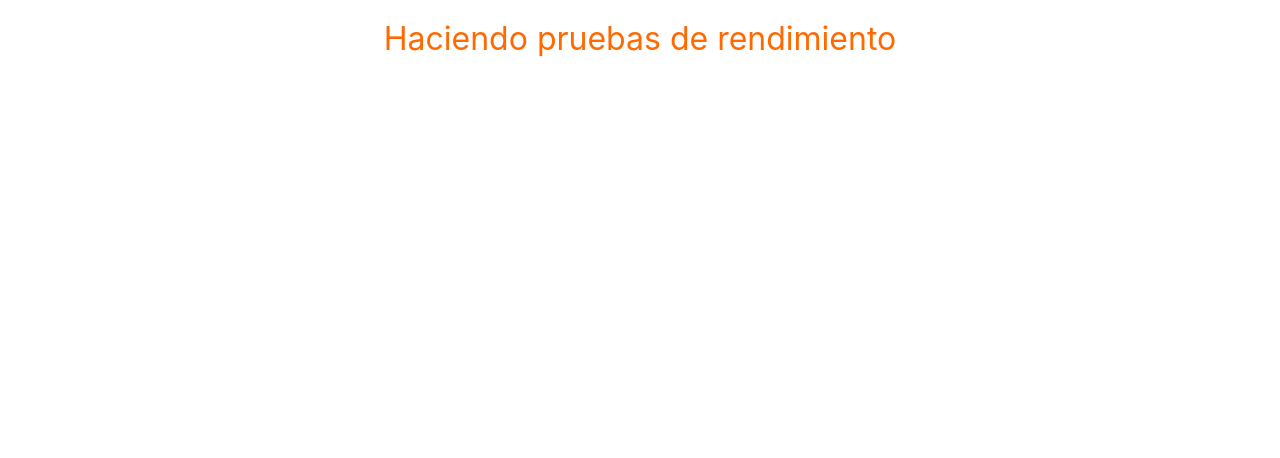
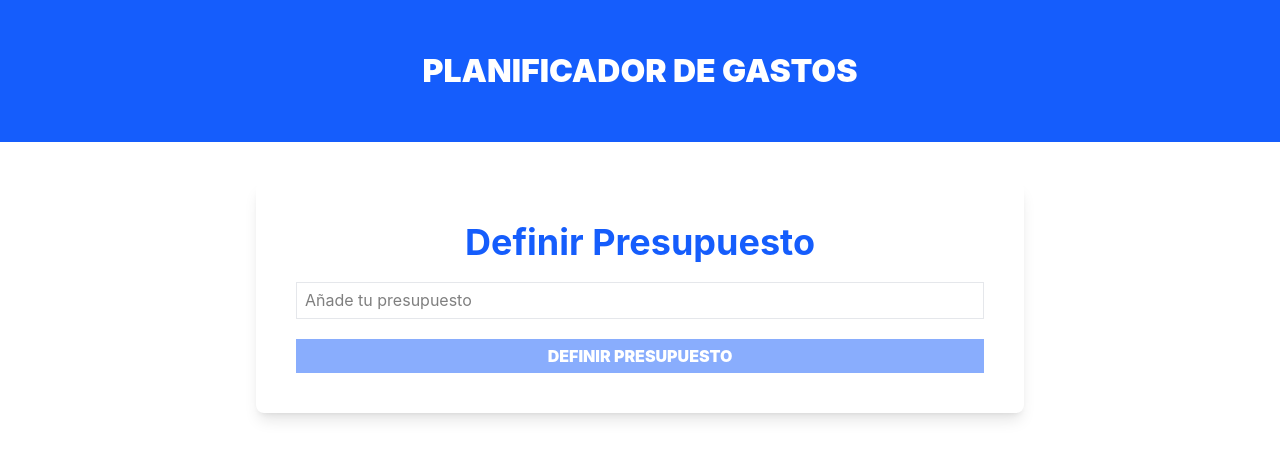
Before and after one commit to b4dow/control-gastos, a React (Vite) app: page / in a window 1280 px wide. Shown: the top 458 px of the page. Built offline with nearby package versions, Linux system fonts and the light colour scheme.

Commit message:
Add changes useReducer, context and add components

```diff
--- a/package.json
+++ b/package.json
@@ -10,10 +10,13 @@
     "preview": "vite preview"
   },
   "dependencies": {
+    "@hookform/resolvers": "^5.0.1",
     "@tailwindcss/vite": "^4.1.4",
     "react": "^18.2.0",
     "react-dom": "^18.2.0",
-    "tailwind": "^4.0.0"
+    "react-hook-form": "^7.56.0",
+    "tailwind": "^4.0.0",
+    "zod": "^3.24.3"
   },
   "devDependencies": {
     "@types/react": "^19.1.2",
--- a/src/App.tsx
+++ b/src/App.tsx
@@ -1,8 +1,23 @@
+import { useMemo } from "react";
+import { BudgetForm } from "./components/BudgetForm";
+import { UseBudget } from "./hook";
+import { BudgetTracker } from "./components/BudgetTracker";
+
 function App() {
+  const { state } = UseBudget();
+
+  const isValidBudget = useMemo(() => state.budget > 0, [state.budget]);
   return (
-    <h1 className="text-center text text-orange-500   ">
-      Haciendo pruebas de rendimiento
-    </h1>
+    <>
+      <header className="bg-blue-600 py-8  max-h-72">
+        <h1 className="uppercase text-center font-black text-4xl text-white">
+          Planificador de Gastos
+        </h1>
+      </header>
+      <div className="max-w-3xl mx-auto bg-white  shadow-lg rounded-lg mt-10 p-10">
+        {isValidBudget ? <BudgetTracker /> : <BudgetForm />}
+      </div>
+    </>
   );
 }
 
--- /dev/null
+++ b/src/components/BudgetForm.tsx
@@ -0,0 +1,52 @@
+import { useMemo } from "react";
+import { zodResolver } from "@hookform/resolvers/zod";
+import { useForm } from "react-hook-form";
+import { z } from "zod";
+import { UseBudget } from "../hook";
+
+const BudgetFormSchema = z.object({
+  budget: z
+    .number({ message: "El presupuesto tiene que ser un número" })
+    .min(1, "El presupuesto debe ser mayor a 0"),
+});
+
+type BudgetFormType = z.infer<typeof BudgetFormSchema>;
+
+export const BudgetForm = () => {
+  const { dispatch } = UseBudget();
+
+  const { register, handleSubmit, watch } = useForm<BudgetFormType>({
+    resolver: zodResolver(BudgetFormSchema),
+  });
+
+  const HandleSubmit = (values: BudgetFormType) => {
+    dispatch({ type: "ADD_BUDGET", payload: { budget: values.budget } });
+  };
+
+  const budget = watch("budget");
+
+  const isValid = useMemo(() => isNaN(budget) || budget <= 0, [budget]);
+
+  return (
+    <form onSubmit={handleSubmit(HandleSubmit)} className="space-y-5">
+      <div className="flex flex-col space-y-5">
+        <label className="text-4xl text-blue-600 font-bold text-center">
+          Definir Presupuesto
+        </label>
+        <input
+          type="number"
+          className="w-full bg-white border border-gray-200 p-2"
+          placeholder="Añade tu presupuesto"
+          {...register("budget", { valueAsNumber: true })}
+        />
+      </div>
+
+      <input
+        type="submit"
+        value="Definir Presupuesto"
+        className="bg-blue-600 hover:bg-blue-700 cursor-pointer w-full p-2 text-white font-black uppercase disabled:opacity-50"
+        disabled={isValid}
+      />
+    </form>
+  );
+};
--- /dev/null
+++ b/src/components/BudgetTracker.tsx
@@ -0,0 +1,3 @@
+export const BudgetTracker = () => {
+  return <div>BudgetTracker</div>;
+};
--- /dev/null
+++ b/src/context/BudgetContext.tsx
@@ -0,0 +1,30 @@
+import { createContext, Dispatch, ReactNode, useReducer } from "react";
+import {
+  BudgetAction,
+  BudgetReducer,
+  BudgetState,
+  InitialState,
+} from "../reducers/budget-reducer";
+
+export type BudgetContextType = {
+  state: BudgetState;
+  dispatch: Dispatch<BudgetAction>;
+};
+
+export const BudgetContext = createContext<BudgetContextType>(
+  {} as BudgetContextType,
+);
+
+interface BudgetProviderProps {
+  children: ReactNode;
+}
+
+export const BudgetProvider = ({ children }: BudgetProviderProps) => {
+  const [state, dispatch] = useReducer(BudgetReducer, InitialState);
+
+  return (
+    <BudgetContext.Provider value={{ state, dispatch }}>
+      {children}
+    </BudgetContext.Provider>
+  );
+};
--- /dev/null
+++ b/src/context/index.ts
@@ -0,0 +1 @@
+export * from "./BudgetContext";
--- /dev/null
+++ b/src/hook/index.ts
@@ -0,0 +1 @@
+export * from "./useBudget";
--- /dev/null
+++ b/src/hook/useBudget.ts
@@ -0,0 +1,12 @@
+import { useContext } from "react";
+import { BudgetContext } from "../context";
+
+export const UseBudget = () => {
+  const context = useContext(BudgetContext);
+
+  if (!context.state && context.state !== 0) {
+    throw new Error("UseBudget must be used within a BudgetProvider");
+  }
+
+  return context;
+};
--- a/src/main.tsx
+++ b/src/main.tsx
@@ -1,3 +1,4 @@
+import { BudgetProvider } from "./context";
 import React from "react";
 import ReactDOM from "react-dom/client";
 import App from "./App";
@@ -5,6 +6,8 @@ import "./index.css";
 
 ReactDOM.createRoot(document.getElementById("root")!).render(
   <React.StrictMode>
-    <App />
+    <BudgetProvider>
+      <App />
+    </BudgetProvider>
   </React.StrictMode>,
 );
--- /dev/null
+++ b/src/reducers/budget-reducer.ts
@@ -0,0 +1,26 @@
+export type BudgetAction = {
+  type: "ADD_BUDGET";
+  payload: { budget: number };
+};
+
+export type BudgetState = {
+  budget: number;
+};
+
+export const InitialState: BudgetState = {
+  budget: 0,
+};
+
+export const BudgetReducer = (
+  state: BudgetState = InitialState,
+  action: BudgetAction,
+) => {
+  if (action.type === "ADD_BUDGET") {
+    return {
+      ...state,
+      budget: action.payload.budget,
+    };
+  }
+
+  return state;
+};
```
Also changed, not shown: 1 other file (tests, documents, lock files or other folders).
